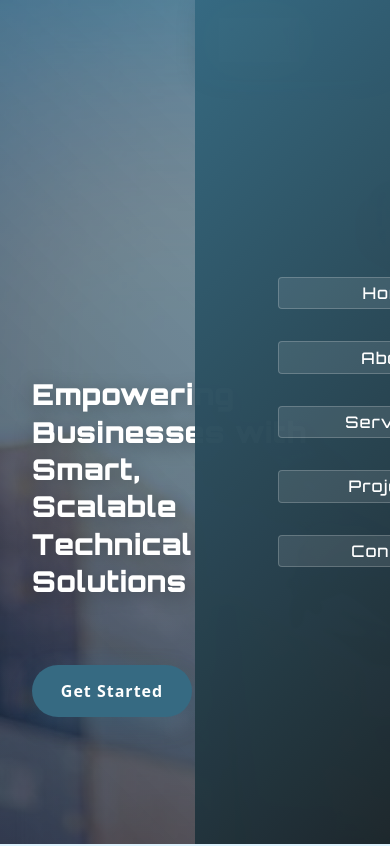
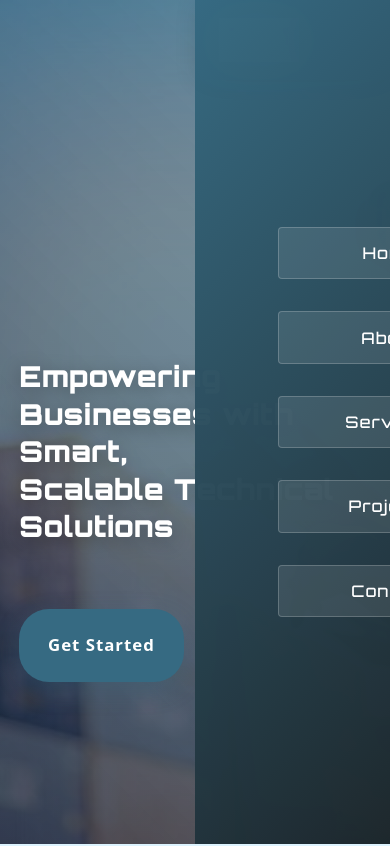
Before and after one commit to Vian-global/vian-global, a React (Vite) app: page / in a window 390 px wide. Shown: the top 846 px of the page. Built offline with nearby package versions, Linux system fonts and the light colour scheme.

Commit message:
mobile and all settings

```diff
--- a/src/App.css
+++ b/src/App.css
@@ -183,7 +183,10 @@ html, body {
   transform: translateY(-2px) scale(1.04);
 }
 .cta-btn {
-  display: inline-block;
+  display: inline-flex;
+  align-items: center;
+  justify-content: center;
+  text-align: center;
   margin-top: 2.2rem;
   padding: 0.95rem 2.5rem;
   font-size: 1.18rem;
@@ -197,6 +200,8 @@ html, body {
   letter-spacing: 1px;
   transition: background 0.2s, color 0.2s, box-shadow 0.2s, transform 0.2s;
   cursor: pointer;
+  min-height: 48px;
+  line-height: 1;
 }
 .cta-btn:hover {
   background: var(--secondary);
@@ -328,7 +333,11 @@ html, body {
     padding: 1rem 2rem;
     margin-top: 1.5rem;
     min-height: 48px;
-    display: inline-block;
+    display: inline-flex;
+    align-items: center;
+    justify-content: center;
+    text-align: center;
+    line-height: 1;
   }
 }
 
@@ -441,6 +450,10 @@ html, body {
   letter-spacing: 0.5px;
   white-space: nowrap;
   text-align: center;
+  display: flex;
+  justify-content: center;
+  align-items: center;
+  width: 100%;
 }
 
 @media (max-width: 768px) {
@@ -504,6 +517,12 @@ html, body {
   font-family: 'Montserrat', Arial, sans-serif;
   font-weight: 700;
   letter-spacing: 1px;
+  display: inline-flex;
+  align-items: center;
+  justify-content: center;
+  text-align: center;
+  min-height: 44px;
+  line-height: 1;
 }
 .cta-btn.alt:hover {
   background: var(--primary);
@@ -611,7 +630,10 @@ html, body {
   font-family: 'Montserrat', Arial, sans-serif;
 }
 .our-portals-link {
-  display: inline-block;
+  display: inline-flex;
+  align-items: center;
+  justify-content: center;
+  text-align: center;
   background: var(--primary);
   color: #fff;
   font-family: 'Montserrat', Arial, sans-serif;
@@ -628,6 +650,8 @@ html, body {
   position: relative;
   overflow: hidden;
   transition: background 0.2s, color 0.2s, box-shadow 0.2s;
+  min-height: 48px;
+  line-height: 1;
 }
 .our-portals-link::after {
   content: '';
@@ -754,7 +778,10 @@ html, body {
   opacity: 0.7;
 }
 .our-portals-link.disabled, .navigator-link.disabled {
-  display: inline-block;
+  display: inline-flex;
+  align-items: center;
+  justify-content: center;
+  text-align: center;
   background: var(--accent);
   color: #fff;
   font-family: 'Montserrat', Arial, sans-serif;
@@ -771,6 +798,8 @@ html, body {
   pointer-events: none;
   opacity: 1;
   transition: background 0.2s, color 0.2s, box-shadow 0.2s;
+  min-height: 48px;
+  line-height: 1;
 }
 @media (max-width: 900px) {
   .navigator-content {
@@ -1086,6 +1115,10 @@ html, body {
   min-height: 120px;
 }
 .contact-form button {
+  display: inline-flex;
+  align-items: center;
+  justify-content: center;
+  text-align: center;
   margin-top: 1rem;
   padding: 1.2rem 2.5rem;
   font-size: 1.1rem;
@@ -1095,6 +1128,12 @@ html, body {
   transition: all 0.3s cubic-bezier(0.4,0,0.2,1);
   position: relative;
   overflow: hidden;
+  min-height: 48px;
+  line-height: 1;
+  border: none;
+  background: var(--primary);
+  color: #fff;
+  cursor: pointer;
 }
 .contact-form button::before {
   content: '';
@@ -1428,6 +1467,12 @@ html, body {
     font-size: 1rem;
     padding: 1rem 1.5rem;
     border-radius: 20px;
+    display: inline-flex;
+    align-items: center;
+    justify-content: center;
+    text-align: center;
+    min-height: 44px;
+    line-height: 1;
   }
   .contact-form input, .contact-form textarea {
     font-size: 1rem;
@@ -1848,6 +1893,12 @@ html, body {
     cursor: pointer;
     transition: all 0.3s ease;
     margin-top: 1rem;
+    display: inline-flex;
+    align-items: center;
+    justify-content: center;
+    text-align: center;
+    min-height: 48px;
+    line-height: 1;
   }
 
   .contact-form button:hover {
@@ -1993,3 +2044,88 @@ html, body {
     font-size: 1rem;
   }
 }
+
+/* === GLOBAL MOBILE REFINEMENTS === */
+@media (max-width: 480px) {
+  body, html {
+    font-size: 16px;
+  }
+  .main-content {
+    padding-top: 90px; /* header offset for mobile */
+  }
+  .section {
+    padding: 3.5rem 1rem;
+  }
+  .cta-btn, .our-portals-link, .navigator-link, .contact-form button, .footer-nav a, .nav a {
+    min-height: 44px;
+    font-size: 1.05rem;
+    display: inline-flex;
+    align-items: center;
+    justify-content: center;
+    text-align: center;
+    line-height: 1;
+  }
+  .contact-form input, .contact-form textarea {
+    font-size: 16px;
+    min-height: 44px;
+    margin-bottom: 1.2rem;
+  }
+  .contact-form button {
+    margin-top: 1.5rem;
+  }
+  .hero-content {
+    padding-left: 1.2rem;
+    padding-right: 1.2rem;
+  }
+  .footer-social a {
+    width: 48px;
+    height: 48px;
+    margin: 0 0.5rem;
+  }
+  .footer-nav {
+    gap: 1.2rem;
+  }
+}
+
+/* Desktop main content offset */
+@media (min-width: 481px) {
+  .main-content {
+    padding-top: 120px;
+  }
+  .section {
+    padding: 4.5rem 2rem;
+  }
+}
+
+/* Utility classes for consistent section padding */
+.section {
+  width: 100%;
+  box-sizing: border-box;
+}
+
+/* Ensure all nav/footer/cta links are at least 44px tall and properly centered */
+.cta-btn, .our-portals-link, .navigator-link, .contact-form button, .footer-nav a, .nav a {
+  min-height: 44px;
+  display: inline-flex;
+  align-items: center;
+  justify-content: center;
+  text-align: center;
+  line-height: 1;
+}
+
+/* Add extra margin between stacked cards and sections on mobile */
+@media (max-width: 480px) {
+  .vian-way-card, .service-card-custom, .our-portals-content, .navigator-content {
+    margin-bottom: 1.5rem;
+  }
+  .vian-way-card:last-child, .service-card-custom:last-child, .our-portals-content:last-child, .navigator-content:last-child {
+    margin-bottom: 0;
+  }
+}
+
+/* Add extra margin below hero CTA on mobile */
+@media (max-width: 480px) {
+  .hero-content .cta-btn {
+    margin-bottom: 2.2rem;
+  }
+}
--- a/src/App.jsx
+++ b/src/App.jsx
@@ -159,7 +159,7 @@ function App() {
               </div>
               <div className="vian-way-card scroll-fade-in">
                 <h3>Consistent Quality</h3>
-                <p>We ensure high sense of quality across all levels of our work to align with internationally recognized benchmarks</p>
+                <p>We ensure high sense of quality across all levels of our work to align with internationally recognized benchmarks.</p>
               </div>
             </div>
           </div>
```
